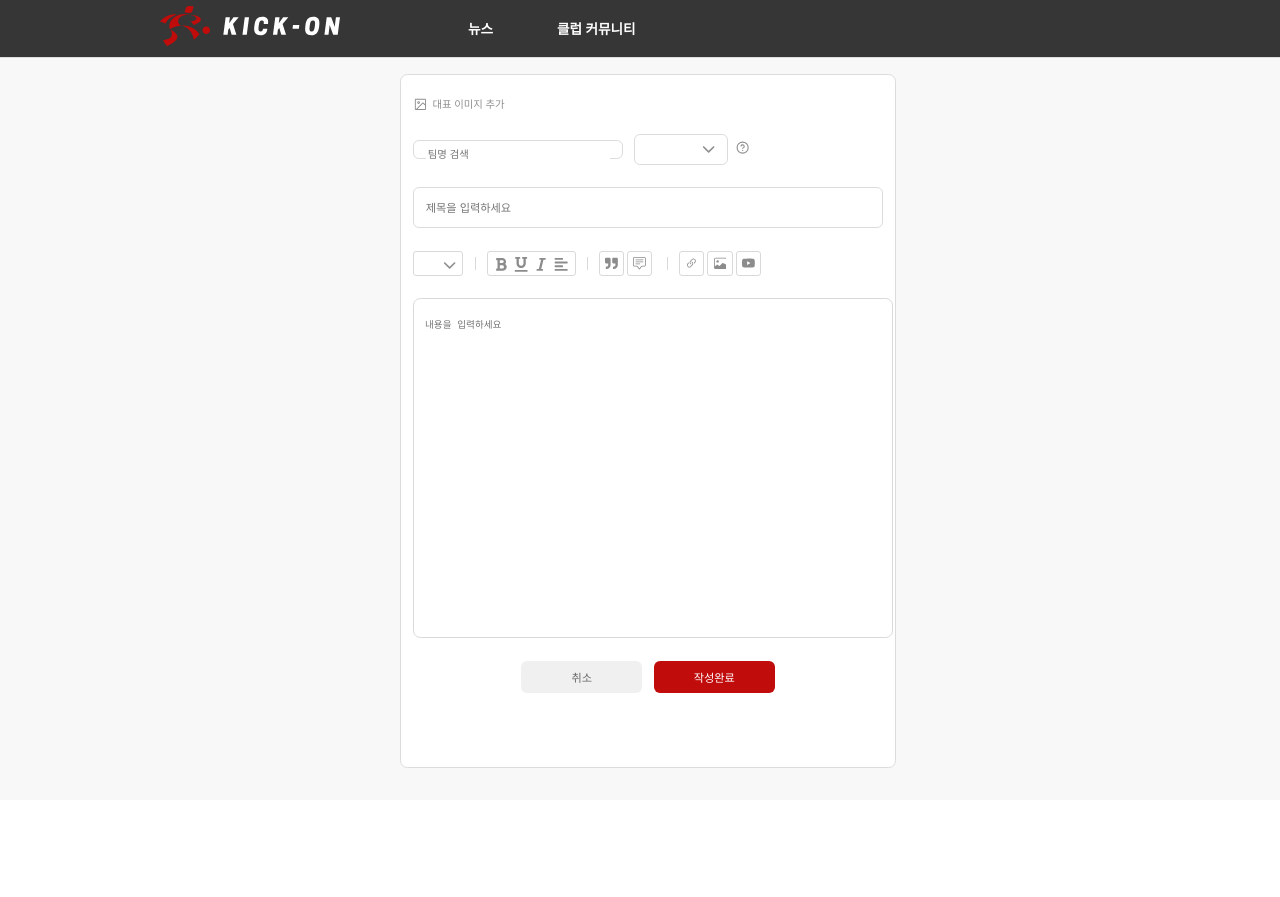
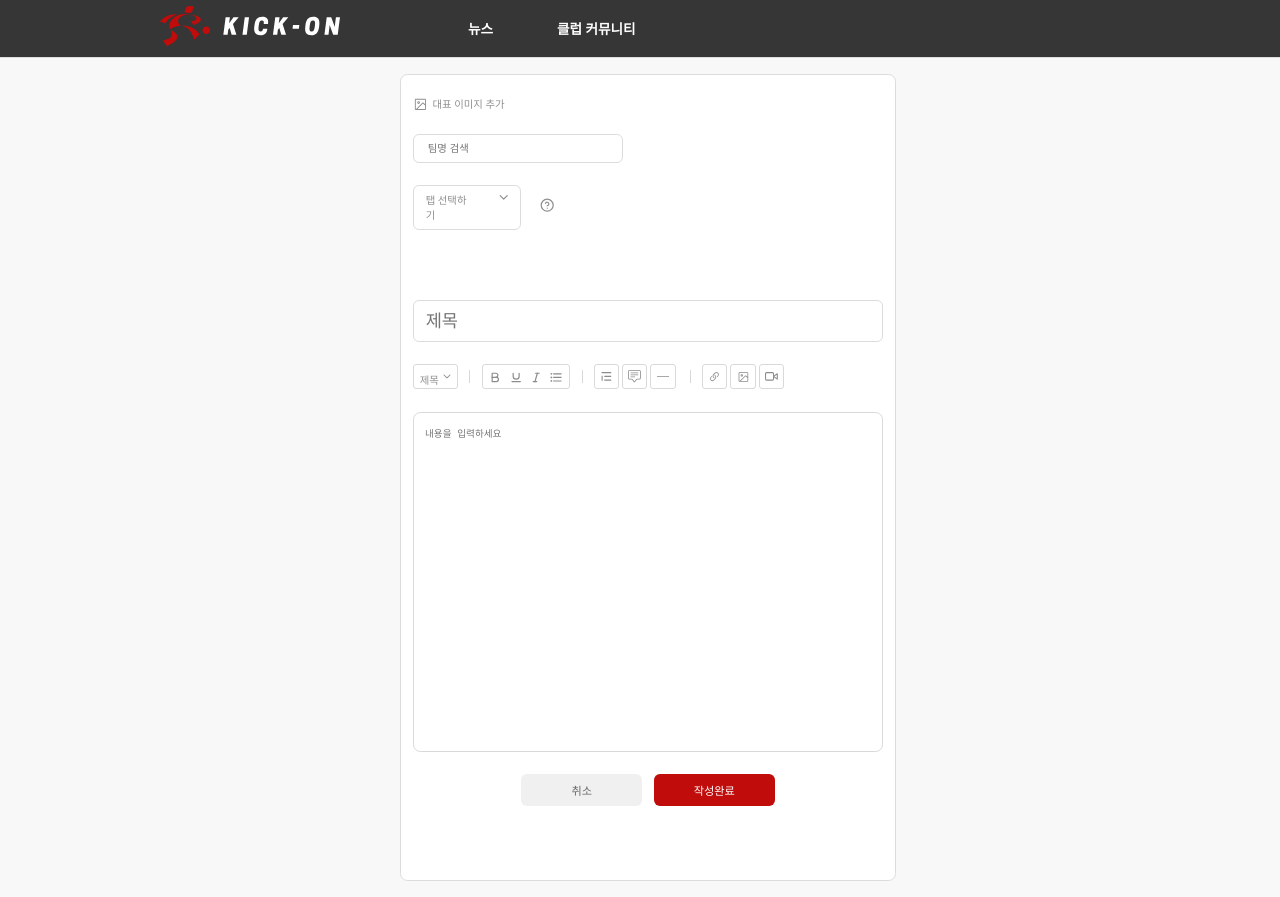
Before and after one commit to haerxeong/kickon-frontend, a React (Vite) app in the folder kickon-fe/: page /news/write in a window 1280 px wide. Before the commit the page ends 800 px from the top, so only its background shows below. Built offline with nearby package versions, Linux system fonts and the light colour scheme.

Commit message:
Refactor: 피그마 UI에 맞춰 글 작성 수정

```diff
--- a/kickon-fe/src/components/PostEditer/postEditor.jsx
+++ b/kickon-fe/src/components/PostEditer/postEditor.jsx
@@ -3,20 +3,15 @@ import * as S from "./postEditor.style";
 import { PiImageSquare } from "react-icons/pi";
 import { IoClose } from "react-icons/io5";
 import { FaChevronDown } from "react-icons/fa6";
-import { FiHelpCircle } from "react-icons/fi";
-import {
-    FaBold,
-    FaItalic,
-    FaUnderline,
-    FaAlignLeft
-} from "react-icons/fa";
+import { FiHelpCircle, FiVideo } from "react-icons/fi";
+import { TbBold, TbUnderline, TbItalic } from "react-icons/tb";
 import {
     BsLink45Deg,
-    BsImage,
-    BsYoutube,
     BsChatSquareText
 } from "react-icons/bs";
-import { FaQuoteRight } from "react-icons/fa";
+import { MdFormatListBulleted } from "react-icons/md";
+import { RiQuoteText } from "react-icons/ri";
+import { TfiLayoutLineSolid } from "react-icons/tfi";
 
 const PostEditor = ({ type = "news" }) => {
     const [teamName, setTeamName] = useState("");
@@ -32,7 +27,7 @@ const PostEditor = ({ type = "news" }) => {
         "불화설", "은퇴", "인터뷰", "현지 팬 반응", "기타"
     ];
 
-    const communityTabs = ["전체", "우리팀"];
+    const communityTabs = ["전체", "리버풀"];
 
     const handleTeamNameClear = () => {
         setTeamName("");
@@ -45,6 +40,8 @@ const PostEditor = ({ type = "news" }) => {
 
     return (
         <S.Container>
+            {isNews && (
+                <>
                     {/* 대표 이미지 추가 */}
                     <S.ImageUploadSection>
                         <PiImageSquare size="0.93rem" color="#8F8F8F" />
@@ -66,12 +63,16 @@ const PostEditor = ({ type = "news" }) => {
                                 </S.ClearButton>
                             )}
                         </S.TeamSearchInput>
+                    </S.SearchAndTabSection>
+                </>
+            )}
 
+            {/* 탭 선택 영역 */}
             {isNews ? (
                 <S.TabSectionWrapper>
-                        <S.TabSelector onClick={() => setShowDropdown(!showDropdown)}>
-                            <span>{selectedTab || "탭 선택"}</span>
-                            <FaChevronDown size="0.83rem" color="#8F8F8F" />
+                    <S.TabSelector onClick={() => setShowDropdown(!showDropdown)} selected={!!selectedTab}>
+                        <span>{selectedTab || "탭 선택하기"}</span>
+                        <FaChevronDown size="0.6rem" color="#8F8F8F" />
                     </S.TabSelector>
 
                     {showDropdown && (
@@ -85,12 +86,12 @@ const PostEditor = ({ type = "news" }) => {
                     )}
 
                     <S.HelpIcon>
-                            <FiHelpCircle size="0.83rem" color="#8F8F8F" />
+                        <FiHelpCircle size="0.9rem" color="#8F8F8F" />
                     </S.HelpIcon>
                 </S.TabSectionWrapper>
             ) : (
                 <S.TabSectionWrapper>
-                        <S.CommunityTabSelector onClick={() => setShowDropdown(!showDropdown)}>
+                    <S.CommunityTabSelector onClick={() => setShowDropdown(!showDropdown)} selected={!!selectedTab}>
                         <span>{selectedTab || "전체"}</span>
                         <FaChevronDown size="0.83rem" color="#8F8F8F" />
                     </S.CommunityTabSelector>
@@ -106,11 +107,10 @@ const PostEditor = ({ type = "news" }) => {
                     )}
                 </S.TabSectionWrapper>
             )}
-            </S.SearchAndTabSection>
 
             {/* 제목 입력 */}
             <S.TitleInput
-                placeholder="제목을 입력하세요"
+                placeholder="제목"
                 value={title}
                 onChange={(e) => setTitle(e.target.value)}
             />
@@ -118,41 +118,45 @@ const PostEditor = ({ type = "news" }) => {
             {/* 글 작성 툴바 */}
             <S.EditorToolbar>
                 <S.FormatDropdown>
-                    <span>본문</span>
-                    <FaChevronDown size="0.83rem" color="#8F8F8F" />
+                    <span>제목</span>
+                    <FaChevronDown size="0.5rem" color="#8F8F8F" />
                 </S.FormatDropdown>
 
                 <S.Divider />
 
                 <S.FormattingToolsContainer>
-                    <FaBold size="0.925rem" color="#8C8C8C" />
-                    <FaUnderline size="0.925rem" color="#8C8C8C" />
-                    <FaItalic size="0.925rem" color="#8C8C8C" />
-                    <FaAlignLeft size="0.925rem" color="#8C8C8C" />
+                    <TbBold size="0.925rem" color="#8C8C8C" />
+                    <TbUnderline size="0.925rem" color="#8C8C8C" />
+                    <TbItalic size="0.925rem" color="#8C8C8C" />
+                    <MdFormatListBulleted size="0.925rem" color="#8C8C8C" />
                 </S.FormattingToolsContainer>
 
                 <S.Divider />
 
                 <S.ToolIcon>
-                    <FaQuoteRight size="0.925rem" color="#8C8C8C" />
+                    <RiQuoteText size="0.925rem" color="#8C8C8C" />
                 </S.ToolIcon>
 
                 <S.ToolIcon>
                     <BsChatSquareText size="0.925rem" color="#8C8C8C" />
                 </S.ToolIcon>
 
+                <S.ToolIcon>
+                    <TfiLayoutLineSolid size="0.925rem" color="#8C8C8C" />
+                </S.ToolIcon>
+
                 <S.Divider />
 
                 <S.ToolIcon>
-                    <BsLink45Deg size="0.925rem" color="#8C8C8C" />
+                    <BsLink45Deg size="1rem" color="#8C8C8C" />
                 </S.ToolIcon>
 
                 <S.ToolIcon>
-                    <BsImage size="0.925rem" color="#8C8C8C" />
+                    <PiImageSquare size="1rem" color="#8C8C8C" />
                 </S.ToolIcon>
 
                 <S.ToolIcon>
-                    <BsYoutube size="0.925rem" color="#8C8C8C" />
+                    <FiVideo size="0.925rem" color="#8C8C8C" />
                 </S.ToolIcon>
             </S.EditorToolbar>
 
--- a/kickon-fe/src/components/PostEditer/postEditor.style.js
+++ b/kickon-fe/src/components/PostEditer/postEditor.style.js
@@ -37,7 +37,7 @@ export const SearchAndTabSection = styled.div`
 export const TeamSearchInput = styled.div`
     display: flex;
     width: 13.13rem;
-    height: 1.166rem;
+    //height: 1.166rem;
     padding: 0.416rem 0.74rem;
     flex-direction: column;
     align-items: flex-start;
@@ -70,12 +70,14 @@ export const TabSectionWrapper = styled.div`
     display: flex;
     align-items: center;
     position: relative;
+    margin-bottom: 3rem;
 `;
 
 export const TabSelector = styled.div`
     display: flex;
+    width: 6.75rem;
     padding: 0.416rem 0.74rem;
-    justify-content: center;
+    justify-content: space-between;
     align-items: flex-start;
     gap: 1.48rem;
     align-self: stretch;
@@ -84,15 +86,20 @@ export const TabSelector = styled.div`
     background: #FFF;
     font-size: 0.65rem;
     cursor: pointer;
+
+    span {
+        color: ${props => (props.selected ? "#000" : "#8F8F8F")};
+    }
 `;
 
 export const NewsTabDropdown = styled.div`
     position: absolute;
+    width: 6.75rem;
     top: 100%;
     left: 0;
     display: flex;
     padding: 0.462rem 0.74rem;
-    align-items: center;
+    align-items: flex-start;
     gap: 0.462rem;
     align-self: stretch;
     flex-direction: column;
@@ -100,12 +107,14 @@ export const NewsTabDropdown = styled.div`
     border: 1px solid #DCDCDC;
     background: #FFF;
     z-index: 10;
+    margin-top: 0.185rem;
 `;
 
 export const CommunityTabSelector = styled.div`
     display: flex;
+    width: 6.75rem;
     padding: 0.416rem 0.7rem;
-    justify-content: center;
+    justify-content: space-between;
     align-items: flex-start;
     gap: 1.48rem;
     align-self: stretch;
@@ -114,10 +123,15 @@ export const CommunityTabSelector = styled.div`
     background: #FFF;
     font-size: 0.65rem;
     cursor: pointer;
+
+    span {
+        color: ${props => (props.selected ? "#000" : "#8F8F8F")};
+    }
 `;
 
 export const CommunityTabDropdown = styled.div`
     position: absolute;
+    width: 6.75rem;
     top: 100%;
     left: 0;
     display: flex;
@@ -131,6 +145,7 @@ export const CommunityTabDropdown = styled.div`
     border: 1px solid #DCDCDC;
     background: #FFF;
     z-index: 10;
+    margin-top: 0.185rem;
 `;
 
 export const TabOption = styled.div`
@@ -145,7 +160,7 @@ export const TabOption = styled.div`
 `;
 
 export const HelpIcon = styled.div`
-    margin-left: 0.5rem;
+    margin-left: 1.2rem;
     cursor: pointer;
 `;
 
@@ -153,7 +168,7 @@ export const TitleInput = styled.input`
     display: flex;
     height: 2.6rem;
     padding: 0.7rem 0.74rem;
-    align-items: flex-start;
+    align-items: center;
     gap: 0.462rem;
     align-self: stretch;
     border-radius: 0.37rem;
@@ -161,7 +176,10 @@ export const TitleInput = styled.input`
     background: #FFF;
     width: 100%;
     outline: none;
-    font-size: 0.7rem;
+    font-size: 1.1rem;
+    font-weight: 500;
+    line-height: 1.2rem;
+    font-style: normal;
 `;
 
 export const EditorToolbar = styled.div`
@@ -181,7 +199,12 @@ export const FormatDropdown = styled.div`
     border: 1px solid #D9D9D9;
     background: #FFF;
     font-size: 0.65rem;
+    font-weight: 300;
     cursor: pointer;
+
+    span {
+        color: #8F8F8F;
+    }
 `;
 
 export const Divider = styled.div`
@@ -222,7 +245,7 @@ export const ToolIcon = styled.div`
 
 export const ContentTextarea = styled.textarea`
     display: flex;
-    width: 30rem;
+    width: 100%;
     height: 21.275rem;
     padding: 1.1rem 0.7rem;
     justify-content: center;
@@ -236,6 +259,7 @@ export const ContentTextarea = styled.textarea`
     color: #000;
     font-size: 0.6rem;
     font-weight: 300;
+    line-height: 0.68rem;
 `;
 
 export const ButtonContainer = styled.div`
@@ -259,6 +283,7 @@ export const CancelButton = styled.button`
     border: none;
     cursor: pointer;
     font-size: 0.7rem;
+    font-weight: 500;
 `;
 
 export const SubmitButton = styled.button`
@@ -275,4 +300,5 @@ export const SubmitButton = styled.button`
     border: none;
     cursor: pointer;
     font-size: 0.7rem;
+    font-weight: 500;
 `;
```
Lines whose indentation alone changed are shown as unchanged.
